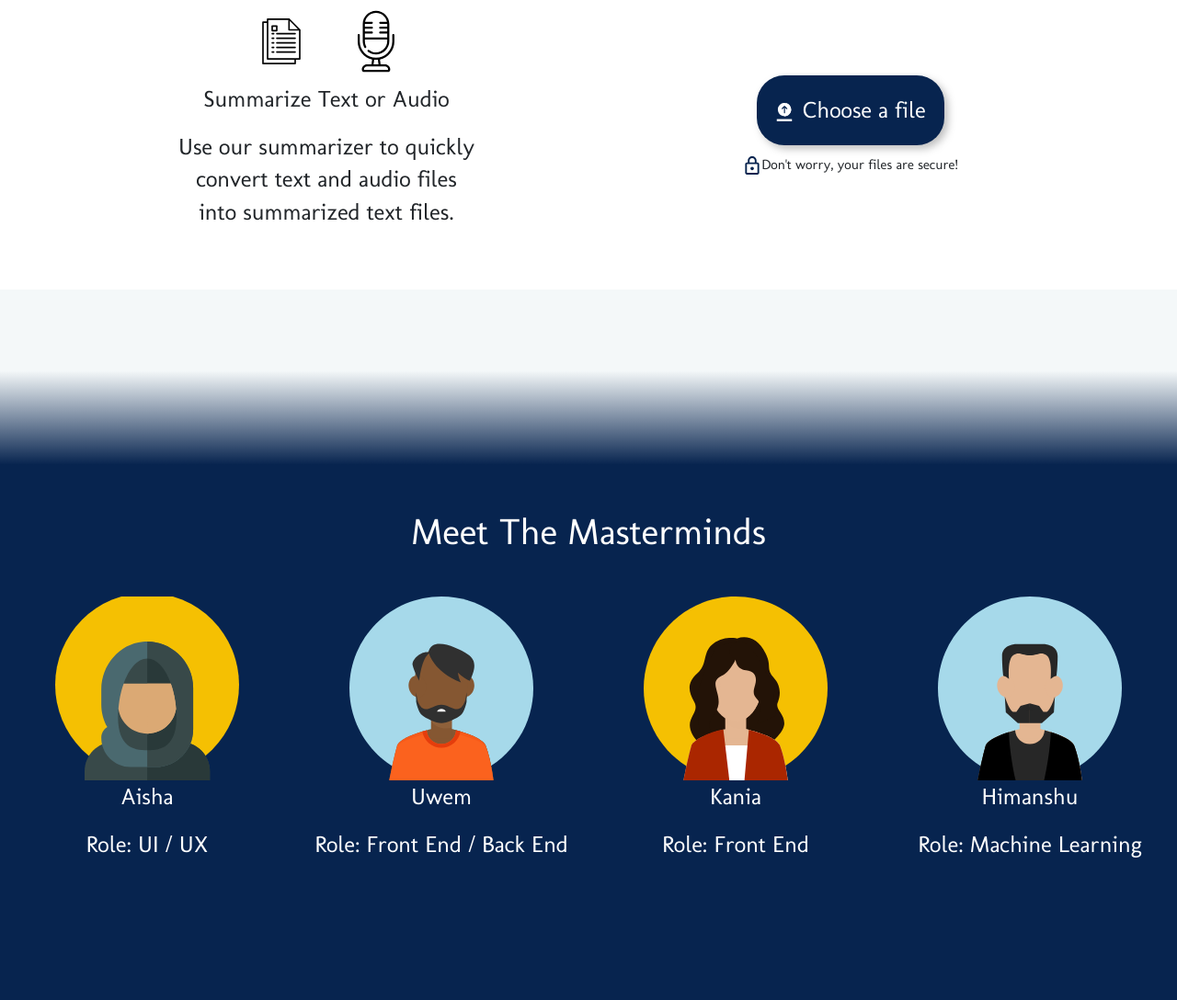
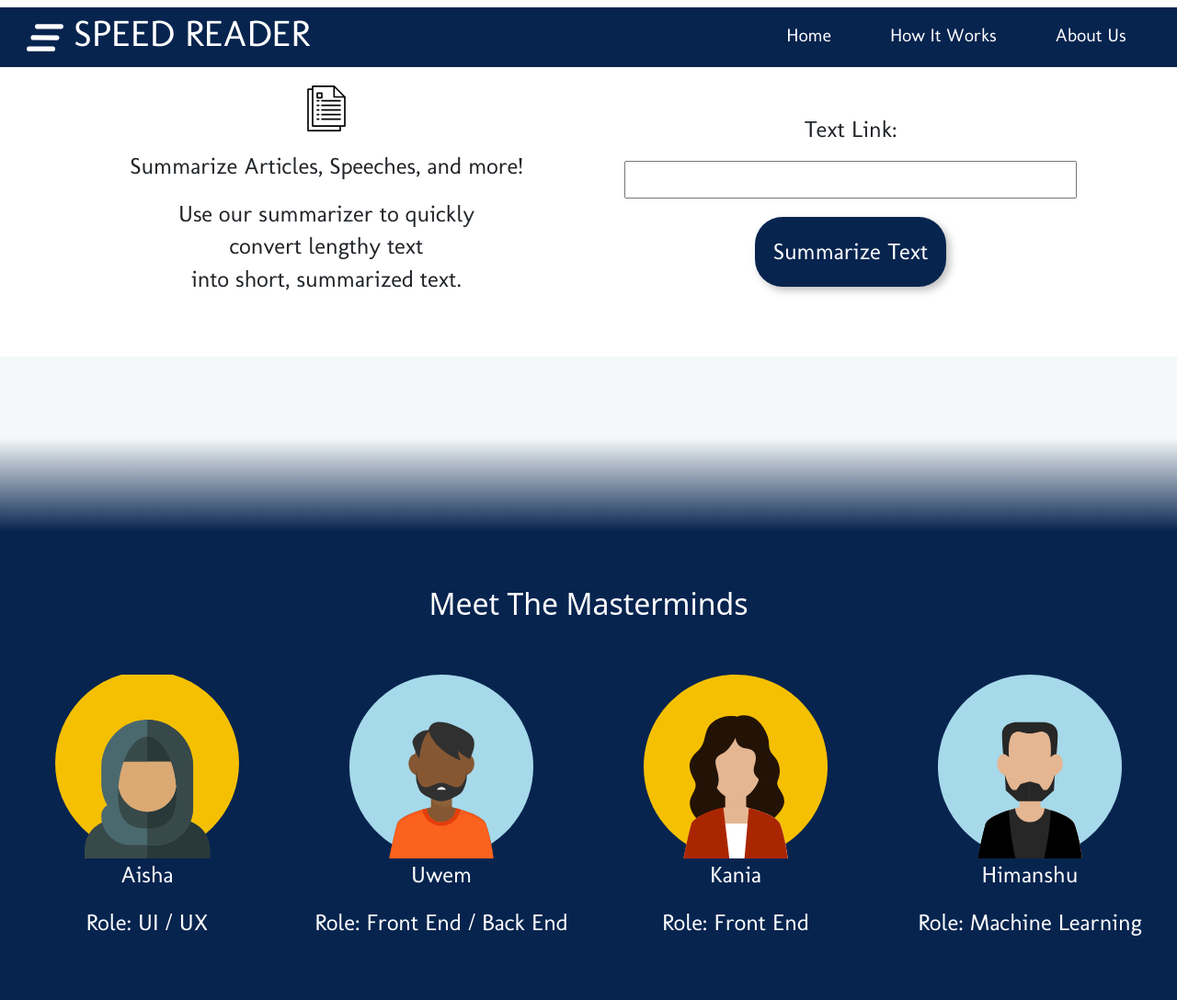
Before and after one commit to UwemEkong/CuseHacks, a Flask app: page / in a window 1280 px wide. Shown: the whole page at 92% size. Before the commit the page ends 933 px from the top, so only its background shows below. Run offline with Flask 2, Linux system fonts and the light colour scheme.

Commit message:
Added backend route to handle text summary

```diff
--- /dev/null
+++ b/pyvenv.cfg
@@ -0,0 +1,3 @@
+home = C:\Users\uweme\AppData\Local\Programs\Python\Python39
+include-system-site-packages = false
+version = 3.9.1
--- a/website/static/homestyles.css
+++ b/website/static/homestyles.css
@@ -27,10 +27,65 @@ pre { font-family: Molengo; font-size: 13px; font-style: normal; font-variant: n
     margin: 4px 2px;
     cursor: pointer;
     font-family: Molengo; font-size: 25px; font-style: normal; font-variant: normal; font-weight: 400; line-height: 35.7143px;
+    border-radius: 30px;
   }
 
-  .button1 {border-radius: 30px;}
 
 .container-fluid {
     color: white
 }
+
+.text-box{
+    width:90%;
+}
+
+header
+{
+    width:100%;
+    height:65px;
+    background-color: #07244F;
+}
+
+h1
+{
+    position: absolute;
+    padding: 3px;
+    float: left;
+    margin-left: 2%;
+    margin-top: 10px;
+    font-family: Molengo;
+    color: #FFFFFF;
+}
+
+span
+{
+    color: #FFFFFF;
+}
+
+ul
+{
+    width: auto;
+    margin-top: 8px;
+    margin-left: 60%;
+}
+
+li
+{
+    display: inline-block;
+    padding: 15px 30px;
+}
+
+a
+{
+    text-align: center;
+    color: #FFFFFF;
+    text-decoration: none;
+    font-family: Molengo;
+    font-size: 20px;
+}
+
+a:hover
+{
+    color: #F4F8F9;
+    transition: 0.5s;
+}
--- a/website/templates/index.html
+++ b/website/templates/index.html
@@ -8,19 +8,32 @@
         <link href="https://cdn.jsdelivr.net/npm/bootstrap@5.0.0-beta2/dist/css/bootstrap.min.css" rel="stylesheet" integrity="sha384-BmbxuPwQa2lc/FVzBcNJ7UAyJxM6wuqIj61tLrc4wSX0szH/Ev+nYRRuWlolflfl" crossorigin="anonymous">
         <link rel="stylesheet" href="{{ url_for('static', filename='homestyles.css') }}">
     </head>
+    <header>
+      <h1><img style=" width: 40px;height: 40px;"src="{{url_for('static', filename='dashes.svg')}}" /><span> SPEED READER</span></h1>
+     <!-- <img src="{{url_for('static', filename='dashes.svg')}}" />-->
+          <nav>
+              <ul>
+                  <li><a href="/">Home</a></li>
+                  <li><a href="howitworks">How It Works</a></li>
+                  <li><a href="aboutus">About Us</a></li>
+              </ul>
+          </nav>
+
+  </header>
     <body>
         <div class="container">
             <div class="row">
               <div style="background-color: white;"class="col-sm">
-                <img style="width:50px;height:90px;margin-right: 10%;"class = "icon" src="{{url_for('static', filename='fileicon.svg')}}" />
-                <img style="width:40px;height:80px" class="icon" src="{{url_for('static', filename='micicon.svg')}}" />
-                <p>Summarize Text or Audio</p>
-                <p>Use our summarizer to quickly<br/> convert text and audio files<br/> into summarized text files.</p>
+                <img style="width:50px;height:90px;"class = "icon" src="{{url_for('static', filename='fileicon.svg')}}" />
+                <p>Summarize Articles, Speeches, and more!</p>
+                <p>Use our summarizer to quickly<br/> convert lengthy text<br/> into short, summarized text.</p>
               </div>
-              <div class="col-sm">
-                <button style="margin-top:15%;" class="button button1"><img style="width:20px;height:20px;margin-right:10px;" class="icon" src="{{url_for('static', filename='downloadicon.svg')}}" />Choose a file</button>
-
-                <p style="font-size:15px"><img style="width:20px;height:20px" class="icon" src="{{url_for('static', filename='lockicon.svg')}}" />Don't worry, your files are secure!</p>
+              <div style="margin-top:50px"class="col-sm">
+                <form action = "/results" method = "post">
+                  <p>Text Link:</p>
+                  <p><input style="text-align:left;" class="text-box"type="text" name="nm"/></p>
+                  <p><input class="button" type="submit" name="nm" value="Summarize Text"/></p>
+              </form>
               </div>
             </div>
           </div>
@@ -31,7 +44,7 @@
 
 
           <div style="background:#07244F;height:500px" class="container-fluid">
-            <h1 style="padding:50px">Meet The Masterminds</h1>
+            <h2 style="padding:50px">Meet The Masterminds</h1>
             <div class="row">
               <div class="col-sm">
                 <img class = "icon" src="{{url_for('static', filename='aisha-icon.svg')}}" />
--- a/website/views.py
+++ b/website/views.py
@@ -1,5 +1,5 @@
-from flask import Blueprint, render_template
-
+from flask import Blueprint, render_template, request, redirect, flash
+import os
 views = Blueprint('views', __name__)
 
 @views.route('/')
@@ -14,6 +14,78 @@ def how_it_works():
 def about_us():
     return render_template("aboutus.html")
 
-@views.route('/results')
+@views.route('/results', methods=['GET', 'POST'])
 def results():
-    return render_template("results.html")
+    if request.method == 'POST':
+        link = request.form["nm"]
+        created_summary = get_summary(link)
+    return render_template("results.html", summary = created_summary)
+
+def get_summary(link):
+    import nltk
+    from nltk.corpus import stopwords
+    from nltk.tokenize import word_tokenize, sent_tokenize
+    nltk.download('stopwords')
+    nltk.download('punkt')
+    import bs4 as bs
+    import urllib.request
+    import re
+
+    scraped_data = urllib.request.urlopen(link)
+    article = scraped_data.read()
+
+    parsed_article = bs.BeautifulSoup(article,'html.parser')
+
+    paragraphs = parsed_article.find_all('p')
+
+    text = ""
+
+    for p in paragraphs:
+        text += p.text
+
+    stopWords = set(stopwords.words("english"))
+    words = word_tokenize(text)
+
+    freqTable = dict()
+    for word in words:
+        word = word.lower()
+        if word in stopWords:
+            continue
+        if word in freqTable:
+            freqTable[word] += 1
+        else:
+            freqTable[word] = 1
+
+    sentences = sent_tokenize(text)
+    sentenceValue = dict()
+
+    for sentence in sentences:
+        for word, freq in freqTable.items():
+            if word in sentence.lower():
+                if sentence in sentenceValue:
+                    sentenceValue[sentence] += freq
+                else:
+                    sentenceValue[sentence] = freq
+
+    sumValues = 0
+    for sentence in sentenceValue:
+        sumValues += sentenceValue[sentence]
+
+    average = int(sumValues / len(sentenceValue))
+
+    summary = ''
+    for sentence in sentences:
+        if (sentence in sentenceValue) and (sentenceValue[sentence] > (1.5 * average)):
+            summary += " " + sentence
+
+    word_list= summary.split( )
+
+    for word in word_list:
+        if ']' in word or '[' in word:
+            word_list.remove(word)
+
+    final_summary = ''
+
+    for word in word_list:
+        final_summary+= word + " "
+    return final_summary
```
Also changed, not shown: website/static/resultsstyles.css (+112 -0 lines), website/templates/results.html (+15 -2 lines).
